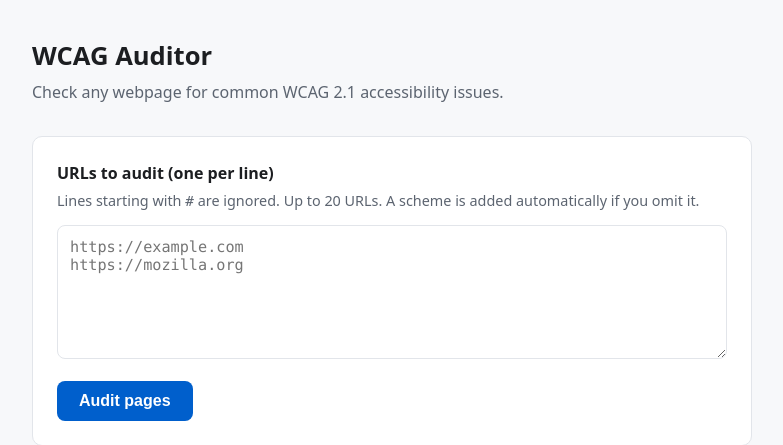
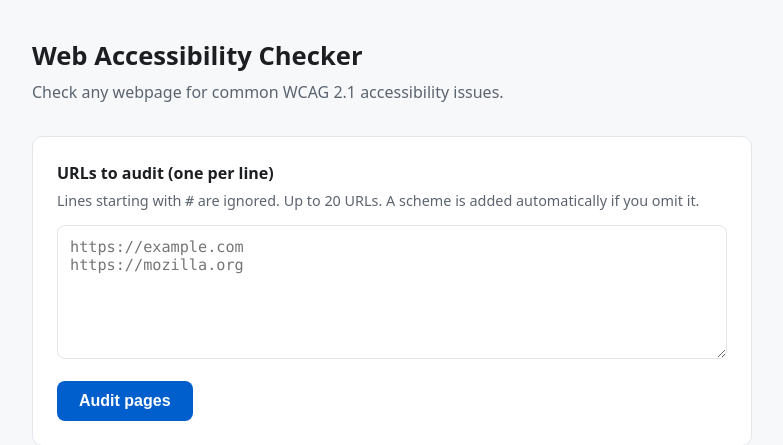
Before and after one commit to justinrcrowder/web-accessibility-checker, a Flask app: page / in a window 1280 px wide. Shown: the top 445 px of the page, without its empty margins (248-1031 px from the left). Run offline with Flask 3, Linux system fonts and the light colour scheme.

Commit message:
Rename project to web-accessibility-checker
Co-Authored-By: Claude Opus 4.8 <noreply@anthropic.com>

```diff
--- a/package.json
+++ b/package.json
@@ -1,7 +1,7 @@
 {
-  "name": "python-a11y",
+  "name": "web-accessibility-checker",
   "private": true,
-  "description": "Cloudflare Worker that fronts the Flask WCAG auditor container",
+  "description": "Cloudflare Worker that fronts the Flask web accessibility checker container",
   "scripts": {
     "dev": "wrangler dev",
     "deploy": "wrangler deploy"
--- a/templates/base.html
+++ b/templates/base.html
@@ -3,12 +3,12 @@
 <head>
   <meta charset="UTF-8" />
   <meta name="viewport" content="width=device-width, initial-scale=1" />
-  <title>{% block title %}WCAG Accessibility Auditor{% endblock %}</title>
+  <title>{% block title %}Web Accessibility Checker{% endblock %}</title>
   <link rel="stylesheet" href="{{ url_for('static', filename='style.css') }}" />
 </head>
 <body>
   <header>
-    <a class="brand" href="{{ url_for('index') }}">WCAG Auditor</a>
+    <a class="brand" href="{{ url_for('index') }}">Web Accessibility Checker</a>
     <p class="tagline">Check any webpage for common WCAG 2.1 accessibility issues.</p>
   </header>
   <main>
--- a/templates/results.html
+++ b/templates/results.html
@@ -1,6 +1,6 @@
 {% extends "base.html" %}
 
-{% block title %}Audit results — WCAG Accessibility Auditor{% endblock %}
+{% block title %}Audit results — Web Accessibility Checker{% endblock %}
 
 {% block content %}
   <section class="summary" aria-label="Audit summary">
```
Also changed, not shown: README.md, 1 other file.
